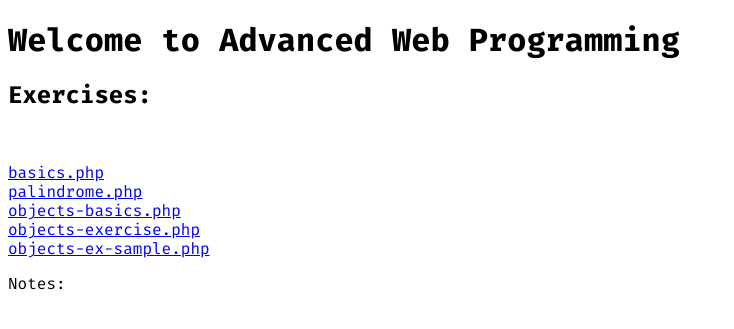
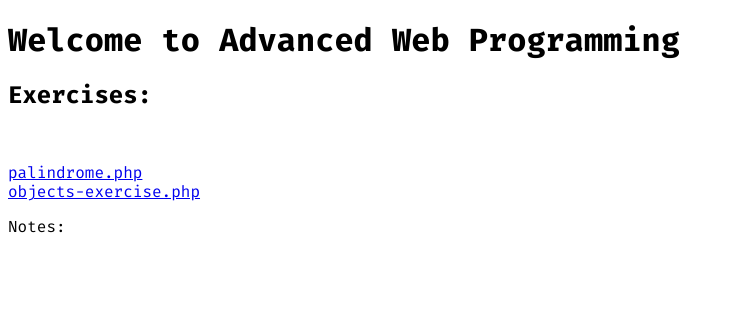
Before and after one commit to monstermaash/block3-adv-web, a PHP site: page / in a window 1280 px wide. Shown: the part 256-585 px from the top of the page, without its empty margins (0-734 px from the left). Run offline with PHP 8.4, Linux system fonts and the light colour scheme.

Commit message:
update links

```diff
--- a/index.html
+++ b/index.html
@@ -41,11 +41,10 @@
   <h1>Welcome to <strong>Advanced Web Programming</strong></h1>
   <h2>Exercises:</h2><br>
   <p>
-    <a href="/block3-adv-web/demo/basics.php">basics.php</a>
-    <a href="/block3-adv-web/demo/palindrome.php">palindrome.php</a>
-    <a href="/block3-adv-web/demo/objects-basics.php">objects-basics.php</a>
-    <a href="/block3-adv-web/demo/objects-exercise.php">objects-exercise.php</a>
-    <a href="/block3-adv-web/demo/objects-ex-sample.php">objects-ex-sample.php</a>
+
+    <a href="/block3-adv-web/exercises/palindrome.php">palindrome.php</a>
+    <a href="/block3-adv-web/exercises/objects-exercise.php">objects-exercise.php</a>
+
   </p>
 
 
```
Also changed, not shown: demo/objects-basics.php (+8 -0 lines).
